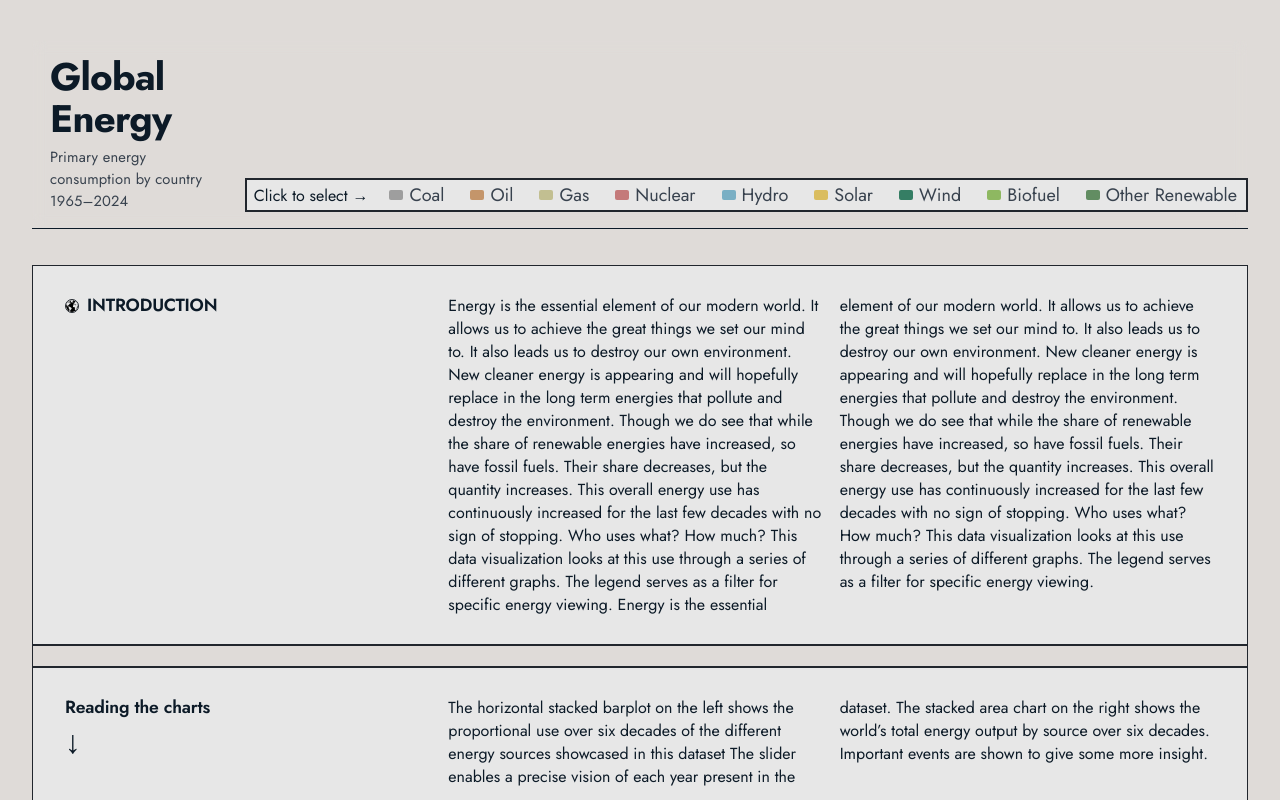
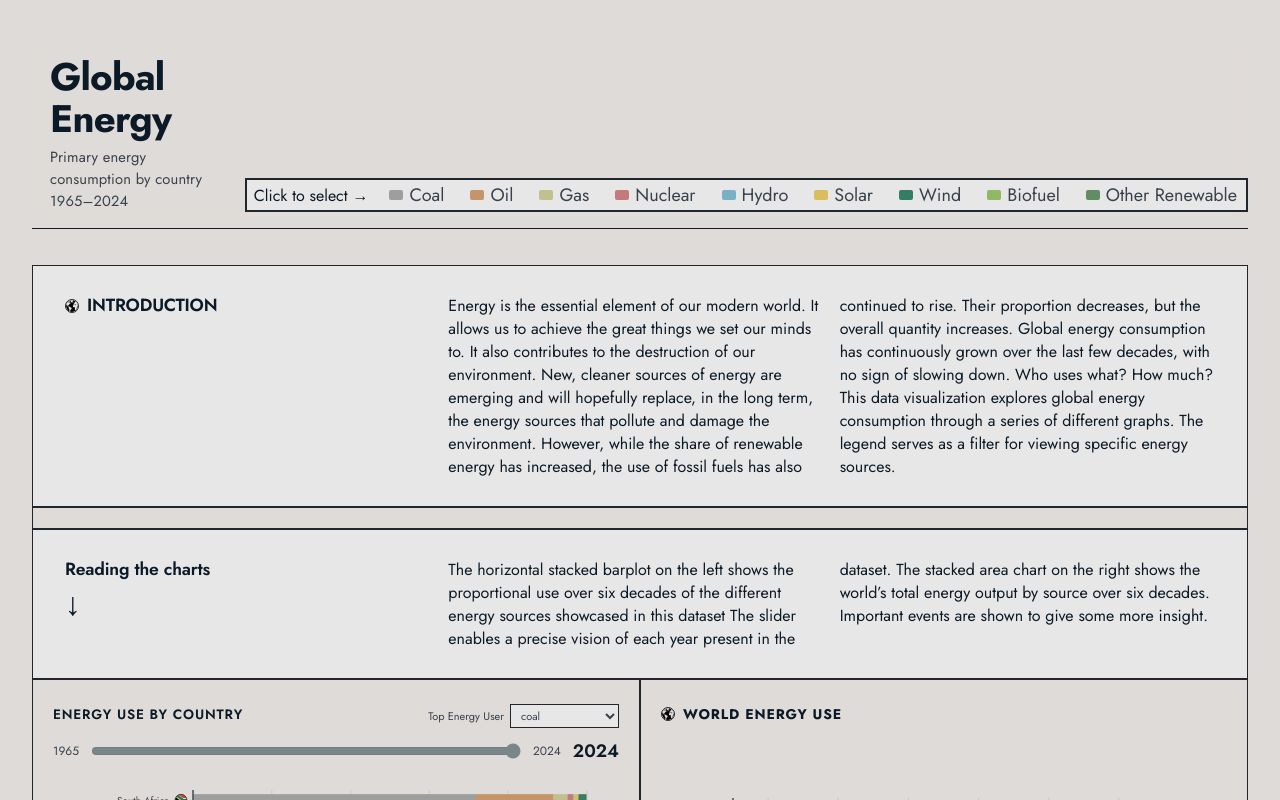
Before and after one commit to HansCastorpus/Global-Energy, a React (Vite) app: page / in a window 1280 px wide. Shown: the top 800 px of the page. Built offline with nearby package versions, Linux system fonts and the light colour scheme; a web font is replaced by a local one.

Commit message:
text correction

```diff
--- a/src/App.jsx
+++ b/src/App.jsx
@@ -279,28 +279,18 @@ export default function App() {
             <div className="info-band-text">
               <p>
                 Energy is the essential element of our modern world. It allows
-                us to achieve the great things we set our mind to. It also leads
-                us to destroy our own environment. New cleaner energy is
-                appearing and will hopefully replace in the long term energies
-                that pollute and destroy the environment. Though we do see that
-                while the share of renewable energies have increased, so have
-                fossil fuels. Their share decreases, but the quantity increases.
-                This overall energy use has continuously increased for the last
-                few decades with no sign of stopping. Who uses what? How much?
-                This data visualization looks at this use through a series of
-                different graphs. The legend serves as a filter for specific
-                energy viewing. Energy is the essential element of our modern
-                world. It allows us to achieve the great things we set our mind
-                to. It also leads us to destroy our own environment. New cleaner
-                energy is appearing and will hopefully replace in the long term
-                energies that pollute and destroy the environment. Though we do
-                see that while the share of renewable energies have increased,
-                so have fossil fuels. Their share decreases, but the quantity
-                increases. This overall energy use has continuously increased
-                for the last few decades with no sign of stopping. Who uses
-                what? How much? This data visualization looks at this use
+                us to achieve the great things we set our minds to. It also
+                contributes to the destruction of our environment. New, cleaner
+                sources of energy are emerging and will hopefully replace, in
+                the long term, the energy sources that pollute and damage the
+                environment. However, while the share of renewable energy has
+                increased, the use of fossil fuels has also continued to rise.
+                Their proportion decreases, but the overall quantity increases.
+                Global energy consumption has continuously grown over the last
+                few decades, with no sign of slowing down. Who uses what? How
+                much? This data visualization explores global energy consumption
                 through a series of different graphs. The legend serves as a
-                filter for specific energy viewing.
+                filter for viewing specific energy sources.
               </p>
             </div>
           </div>
--- a/src/StackedAreaChart.jsx
+++ b/src/StackedAreaChart.jsx
@@ -21,8 +21,6 @@ const BRACKET_W        = 6;
 const LABEL_OFFSET     = 11;
 const LABEL_FONT_SIZE  = 10;
 
-const BRACKET_ABBR = { Fossil: "FSL", Nuclear: "NCLR", Renewable: "RNWBL" };
-
 export default function StackedAreaChart({
   data = [],
   width = 600,
@@ -36,10 +34,8 @@ export default function StackedAreaChart({
 }) {
   const windowWidth = useWindowWidth();
 
-  const compact = width < 500;
-
   // Tighter margins on narrow screens
-  const margin = compact
+  const margin = width < 500
     ? { top: 16, right: showBrackets ? 60 : 8, bottom: 36, left: 44 }
     : marginProp;
 
@@ -110,7 +106,6 @@ export default function StackedAreaChart({
       if (!groupKeys.length) return null;
       const top    = Math.min(...groupKeys.map((k) => keyPixels[k][1]));
       const bottom = Math.max(...groupKeys.map((k) => keyPixels[k][0]));
-      if (bottom - top < 1) return null;
       const mid    = (top + bottom) / 2;
       return { label: group.label, top, bottom, mid };
     }).filter(Boolean);
@@ -216,7 +211,7 @@ export default function StackedAreaChart({
               textAnchor="start" dominantBaseline="middle"
               fill="var(--text-muted)" fontSize={LABEL_FONT_SIZE}
               fontFamily="var(--font-sans)" letterSpacing="0.06em">
-              {compact ? BRACKET_ABBR[b.label] : b.label.toUpperCase()}
+              {b.label.toUpperCase()}
             </text>
           </g>
         ))}
```
